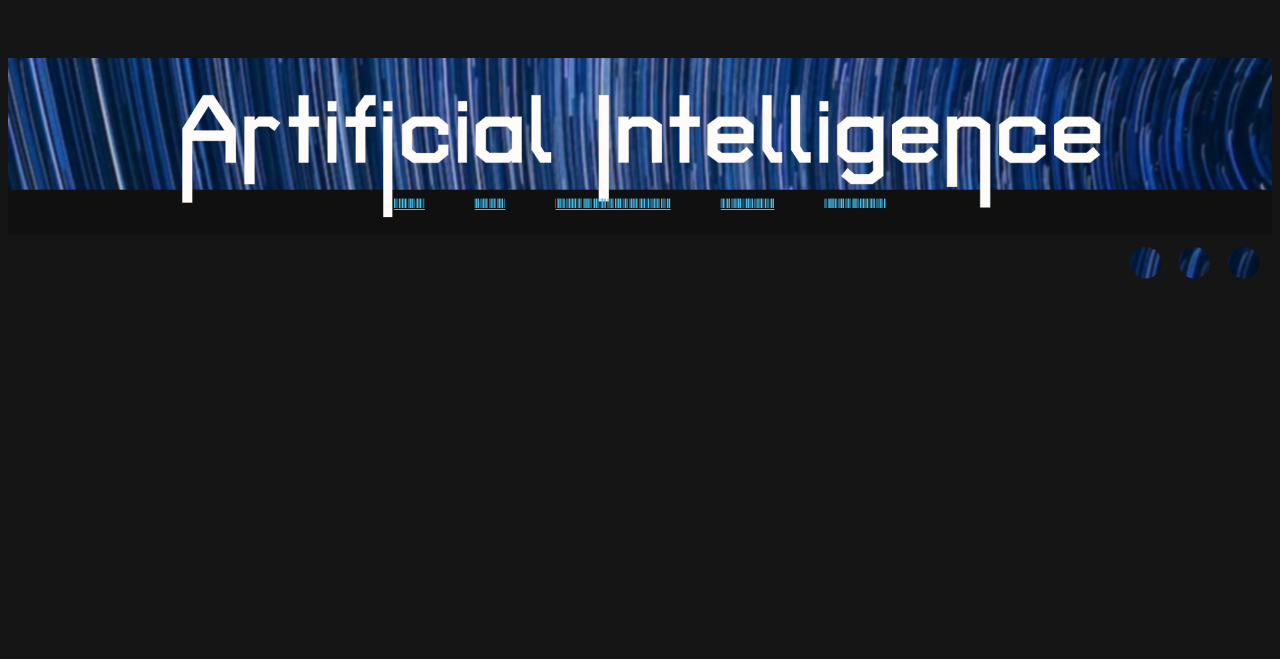
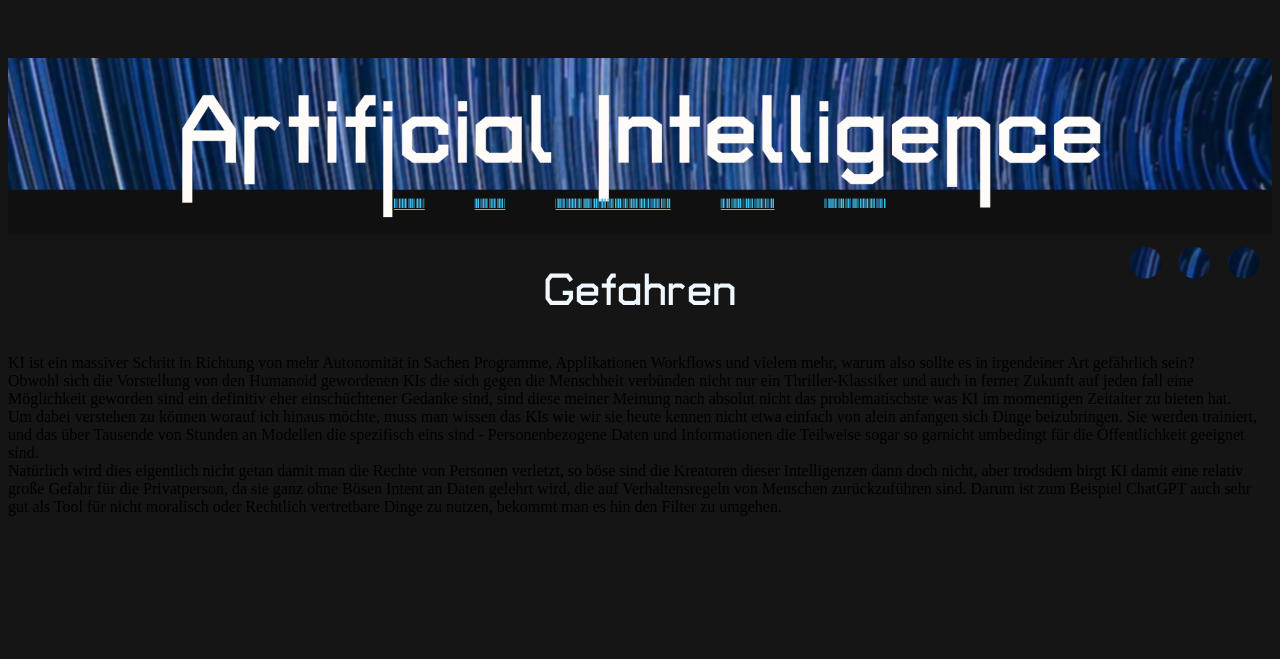
Before and after one commit to Anexity/KI_BBS2, a plain HTML site: page sites/gefahren.html in a window 1280 px wide. Drawn offline with Linux system fonts and the light colour scheme.

Commit message:
start gefahren
a lot of stuff to be done

```diff
--- a/sites/gefahren.html
+++ b/sites/gefahren.html
@@ -25,5 +25,32 @@
                 <p>Gefahren</p>
             </a>
         </nav>
+        <div class="headge">
+            <h2>Gefahren</h2>
+        </div>
+        <div class="textge">
+            <a>
+                <p>KI ist ein massiver Schritt in Richtung von mehr Autonomität in Sachen Programme, Applikationen
+                    Workflows und vielem mehr, warum also sollte es in irgendeiner Art gefährlich sein? <br>
+
+                    Obwohl sich die Vorstellung von den Humanoid gewordenen KIs die sich gegen die Menschheit verbünden
+                    nicht nur ein Thriller-Klassiker und auch in ferner Zukunft auf jeden fall eine Möglichkeit
+                    geworden sind ein definitiv eher einschüchtener Gedanke sind, sind diese meiner Meinung nach absolut
+                    nicht das problematischste was KI im momentigen Zeitalter zu bieten hat. <br>
+
+                    Um dabei verstehen zu können worauf ich hinaus möchte, muss man wissen das KIs wie wir sie heute
+                    kennen nicht etwa einfach von alein anfangen sich Dinge beizubringen. Sie werden trainiert, und das
+                    über Tausende von Stunden an Modellen die spezifisch eins sind - Personenbezogene Daten und
+                    Informationen die Teilweise sogar so garnicht umbedingt für die Öffentlichkeit geeignet sind. <br>
+
+                    Natürlich wird dies eigentlich nicht getan damit man die Rechte von Personen verletzt, so böse sind
+                    die Kreatoren dieser Intelligenzen dann doch nicht, aber trodsdem birgt KI damit eine relativ große
+                    Gefahr für die Privatperson, da sie ganz ohne Bösen Intent an Daten gelehrt wird, die auf Verhaltensregeln
+                    von Menschen zurückzuführen sind. Darum ist zum Beispiel ChatGPT auch sehr gut als Tool für nicht
+                    moralisch oder Rechtlich vertretbare Dinge zu nutzen, bekommt man es hin den Filter zu umgehen.
+
+                </p>
+            </a>
+        </div>
     </body>
 </html>
--- a/style/style.css
+++ b/style/style.css
@@ -26,3 +26,5 @@ header {text-align: center;font-size:70px; font-weight: 600; font-family: cyb;co
     background-color:#202020;padding-top: 10px;}
 .IdIm a {padding-inline:25px;color:aliceblue;font-size: x-large;font-family: seri;}
 .idout {padding-left:5%;padding-right:5%}
+h2 {text-align: center; color: aliceblue; font-family: cyb; font-size: 45px; position: relative; top: -140px}
+.textge a {position: relative; top: -140px}
```
Also changed, not shown: index.html (+1 -1 lines).
